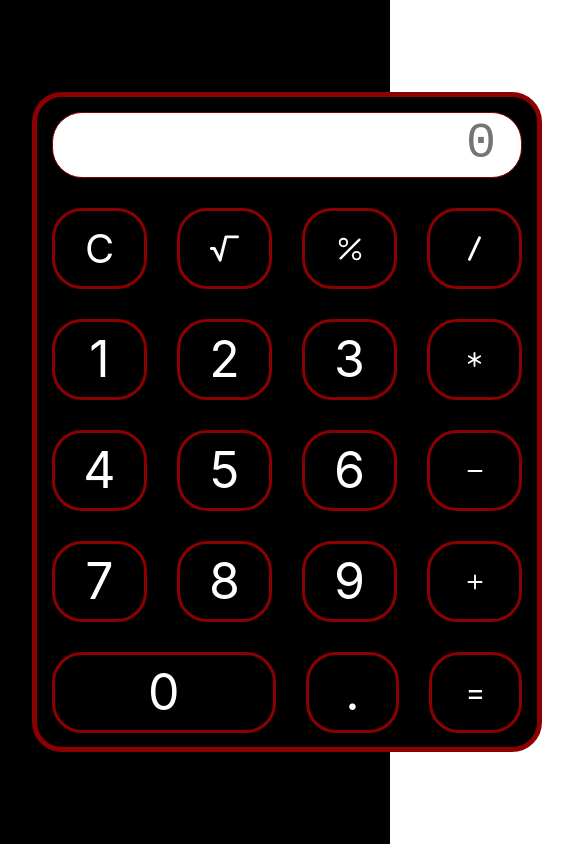
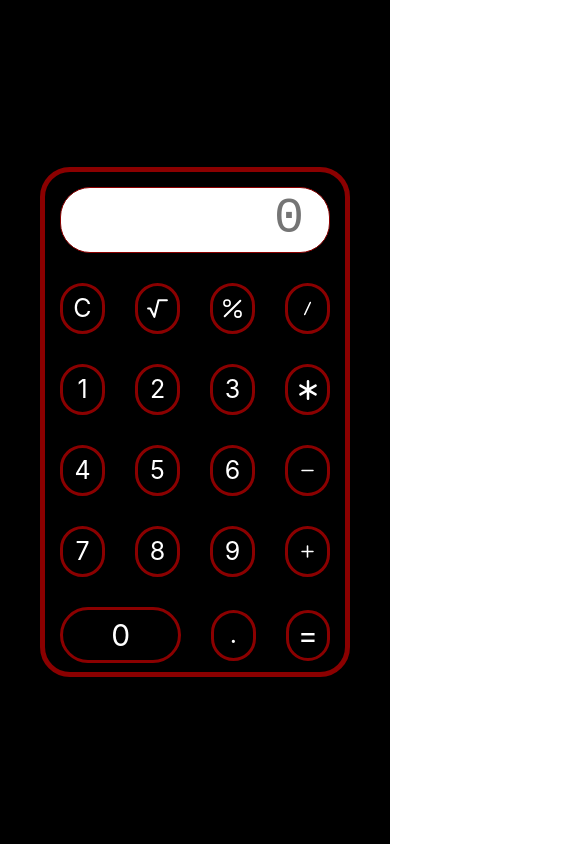
Before and after one commit to Shinsaro/Calculator, a React (Vite) app: page / in a window 390 px wide. Shown: the whole page, 574 px wide, since content can reach past the window. Built offline with nearby package versions, Linux system fonts and the light colour scheme.

Commit message:
now it's looking good in all devices

```diff
--- a/package.json
+++ b/package.json
@@ -19,12 +19,13 @@
     "react-bootstrap": "^2.8.0",
     "react-bootstrap-icons": "^1.10.3",
     "react-dom": "^18.2.0",
-    "react-native-web": "^0.19.8"
+    "react-native-web": "^0.19.9"
   },
   "devDependencies": {
-    "@types/react": "^18.2.21",
+    "@types/react": "^18.2.22",
     "@types/react-dom": "^18.2.7",
     "@vitejs/plugin-react-swc": "^3.3.2",
+    "babel-plugin-react-native-web": "^0.19.9",
     "eslint": "^8.49.0",
     "eslint-plugin-react": "^7.33.2",
     "eslint-plugin-react-hooks": "^4.6.0",
--- a/src/App.jsx
+++ b/src/App.jsx
@@ -1,8 +1,6 @@
 import React from "react";
 import Container from "react-bootstrap/Container";
 import Row from "react-bootstrap/Row";
-import Col from "react-bootstrap/Col";
-import { useRef } from "react";
 import "./styles/calculator.css";
 import * as Icon from "react-bootstrap-icons";
 import "./App.css";
@@ -14,7 +12,6 @@
 import SquareRoot from "./methods/SquareRoot";
 
 function App() {
-  const symbolOperation = useRef(0);
   return (
     <Container className="calculator">
       <Row className="container-form-control">
@@ -33,6 +30,7 @@
               style={{ fontSize: "30px" }}
               id="operation"
               key={"%"}
+              className="operation"
             />
           }
         />
@@ -42,6 +40,7 @@
               style={{ fontSize: "45px", rotate: "-20deg" }}
               id="operation"
               key={"/"}
+              className="operation"
             />
           }
         />
@@ -56,6 +55,7 @@
               style={{ fontSize: "15px" }}
               id="operation"
               key={"*"}
+              className="multiply"
             />
           }
         />
@@ -66,7 +66,12 @@
         <Number digit={6} />
         <Operation
           symbol={
-            <Icon.Dash style={{ fontSize: "30px" }} id="operation" key={"-"} />
+            <Icon.Dash
+              style={{ fontSize: "30px" }}
+              id="operation"
+              key={"-"}
+              className="operation"
+            />
           }
         />
       </Row>
@@ -76,13 +81,20 @@
         <Number digit={9} />
         <Operation
           symbol={
-            <Icon.Plus style={{ fontSize: "30px" }} id="operation" key={"+"} />
+            <Icon.Plus
+              style={{ fontSize: "30px" }}
+              id="operation"
+              key={"+"}
+              className="operation"
+            />
           }
         />
       </Row>
       <Row className="sectionNumbers">
         <Number digit={0} />
-        <Decimal decimalSeparator={"."}>,</Decimal>
+        <Decimal decimalSeparator={"."} className="operation">
+          ,
+        </Decimal>
         <ResultOperation />
       </Row>
     </Container>
--- a/src/methods/Reset.jsx
+++ b/src/methods/Reset.jsx
@@ -6,12 +6,7 @@
   }
 
   return (
-    <Col
-      className="number"
-      style={{ fontSize: "40px" }}
-      value="C"
-      onClick={Reset}
-    >
+    <Col className="number" value="C" onClick={Reset}>
       C
     </Col>
   );
--- a/src/methods/SquareRoot.jsx
+++ b/src/methods/SquareRoot.jsx
@@ -8,8 +8,8 @@
     );
   };
   return (
-    <Col className="number" style={{ fontSize: "30px" }} onClick={handleClick}>
-      <TablerIcons.IconSquareRoot size={35} />
+    <Col className="number" onClick={handleClick}>
+      <TablerIcons.IconSquareRoot className="tabler-icons" size={35} />
     </Col>
   );
 }
--- a/src/styles/calculator.css
+++ b/src/styles/calculator.css
@@ -17,7 +17,7 @@
   justify-content: center;
 }
 .form-control {
-  width: 100%;
+  width: auto;
   height: 60px;
   margin: 15px;
   border-color: darkred;
@@ -65,3 +65,48 @@
   border-radius: 30px;
   font-size: 50px;
 }
+
+.tabler-icons,
+.operation {
+  width: 40px;
+  height: 40px;
+}
+.multiply {
+  width: 25px;
+  height: 25px;
+}
+
+/* Phone CSS*/
+
+@media only screen and (max-width: 400px) {
+  /* For mobile phones: */
+  .calculator {
+    background-color: black;
+    color: white;
+    height: 500px;
+    width: 300px;
+    border: 5px;
+    border-color: darkred;
+    border-style: solid;
+    border-radius: 30px;
+  }
+  .number {
+    height: 45px;
+    width: 20%;
+    font-size: 25px;
+  }
+  .number0 {
+    height: 50px;
+    width: 60%;
+    font-size: 30px;
+  }
+  .tabler-icons,
+  .operation {
+    width: 25px;
+    height: 25px;
+  }
+  .multiply {
+    width: 20px;
+    height: 20px;
+  }
+}
```
Also changed, not shown: 1 other file (tests, documents, lock files or other folders).
